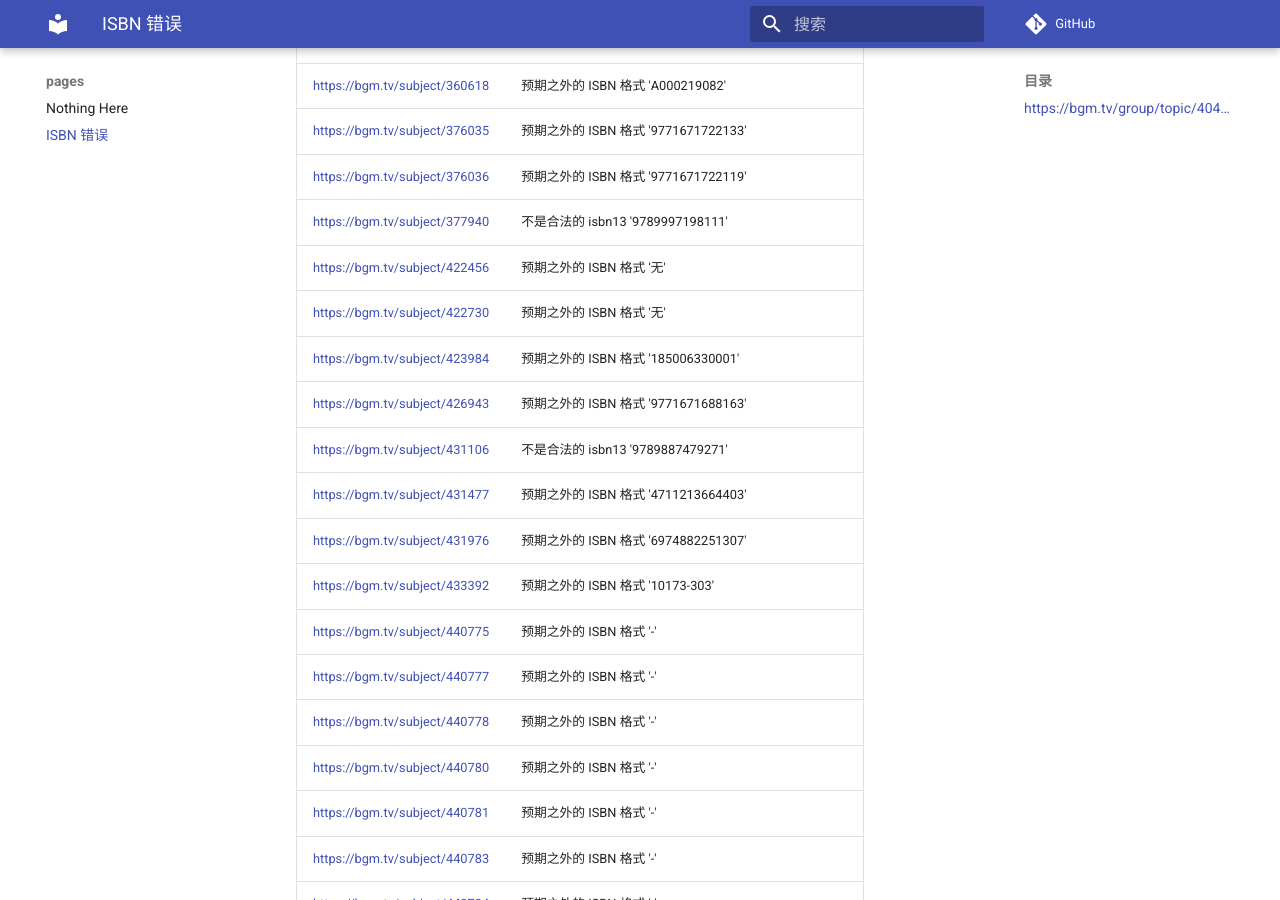
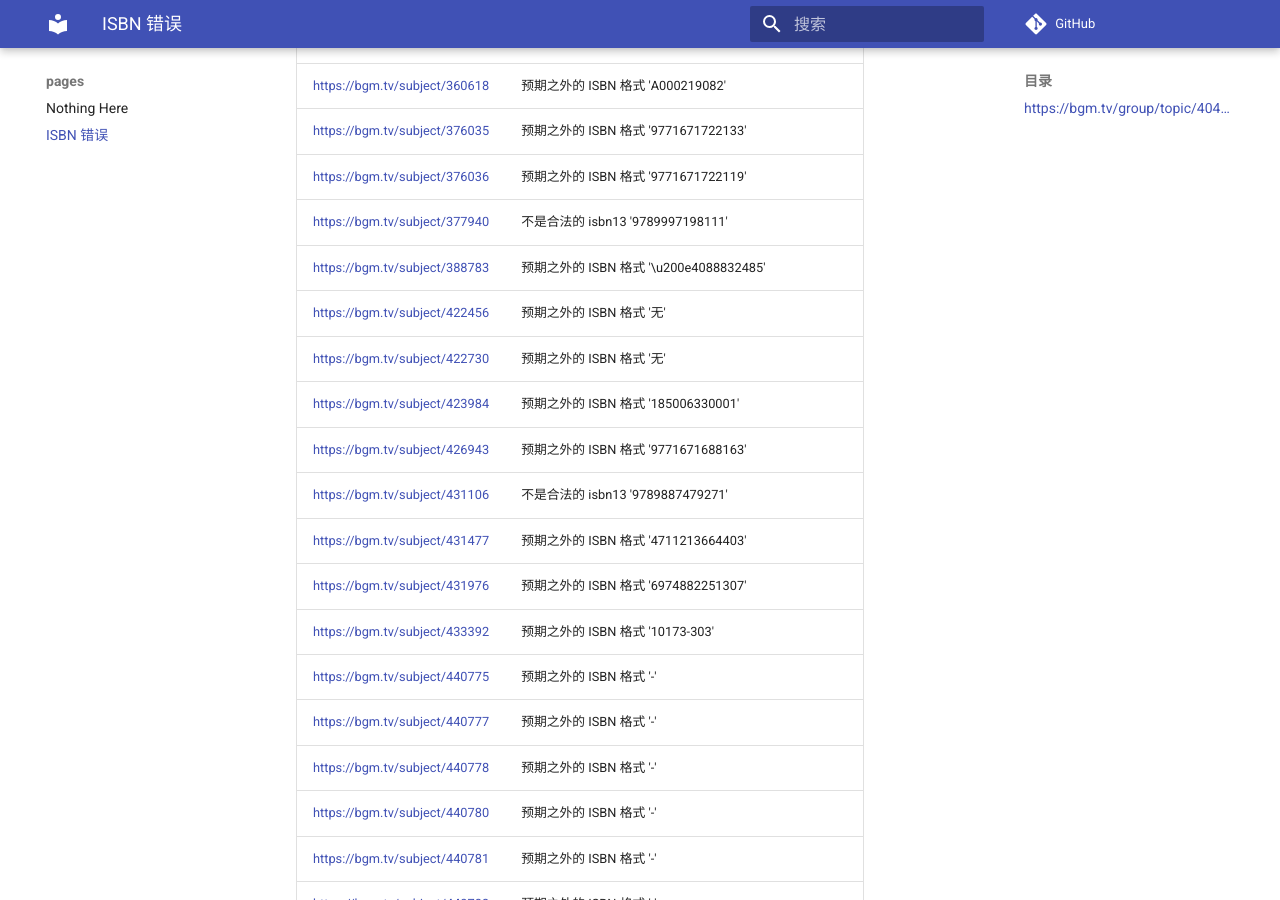
Before and after one commit to trim21/bangumi-pages, an MkDocs documentation site: the page built from docs/isbn.md, in a window 1280 px wide and 900 px high, scrolled down 2801 px. Built offline with MkDocs 1.6.1 and Material for MkDocs 9.7.7, drawn with Linux system fonts in a browser that asks for light colours; comment, search, counter and statistics services are not loaded; part of the change alters nothing that is shown.

Commit message:
update isbn.md

```diff
--- a/docs/isbn.md
+++ b/docs/isbn.md
@@ -1,7 +1,7 @@
 # ISBN 错误
 ## <https://bgm.tv/group/topic/404801>
 
-total 118
+total 119
 
 | url | error |
 | --- |  ---  |
@@ -65,6 +65,7 @@ total 118
 | <https://bgm.tv/subject/376035> | 预期之外的 ISBN 格式 '9771671722133' |
 | <https://bgm.tv/subject/376036> | 预期之外的 ISBN 格式 '9771671722119' |
 | <https://bgm.tv/subject/377940> | 不是合法的 isbn13 '9789997198111' |
+| <https://bgm.tv/subject/388783> | 预期之外的 ISBN 格式 '\u200e4088832485' |
 | <https://bgm.tv/subject/422456> | 预期之外的 ISBN 格式 '无' |
 | <https://bgm.tv/subject/422730> | 预期之外的 ISBN 格式 '无' |
 | <https://bgm.tv/subject/423984> | 预期之外的 ISBN 格式 '185006330001' |
```
